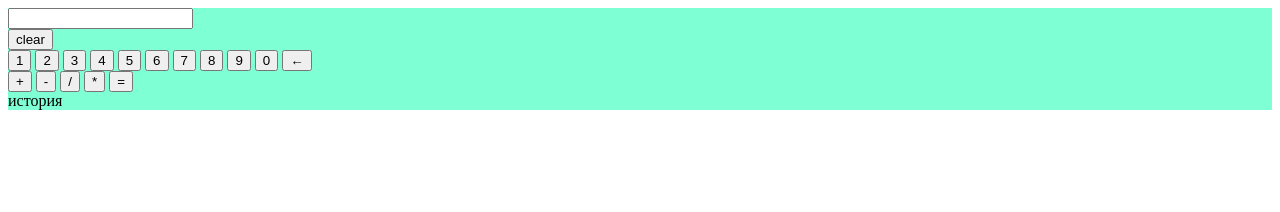
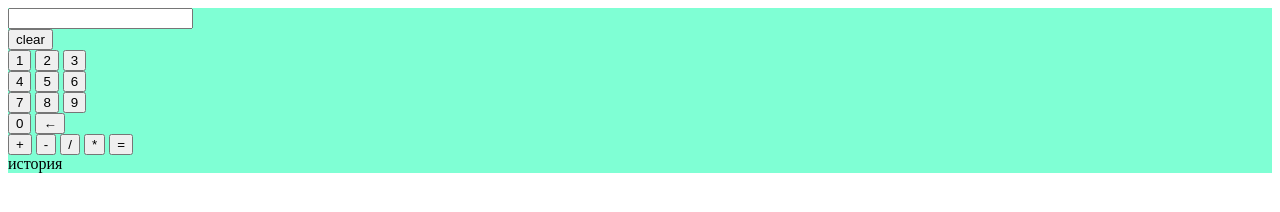
Before and after one commit to rncow/CalcJS, a plain HTML site: page index.html in a window 1280 px wide. Drawn offline with Linux system fonts and the light colour scheme.

Commit message:
Update index.html

```diff
--- a/index.html
+++ b/index.html
@@ -17,16 +17,21 @@
         </div>
         <div id="buttons">
             <button id="clearInput">clear</button>
-            <br>
+            <div>
                 <button class="calcButton">1</button>
                 <button class="calcButton">2</button>
                 <button class="calcButton">3</button>
+            </div>
+            <div>
                 <button class="calcButton">4</button>
                 <button class="calcButton">5</button>
                 <button class="calcButton">6</button>
+            </div>
+            <div>
                 <button class="calcButton">7</button>
                 <button class="calcButton">8</button>
                 <button class="calcButton">9</button>
+            </div>
             <button class="calcButton">0</button>
             <button class="calcButton">←</button>
             <br>
```
Lines whose indentation alone changed are shown as unchanged.
